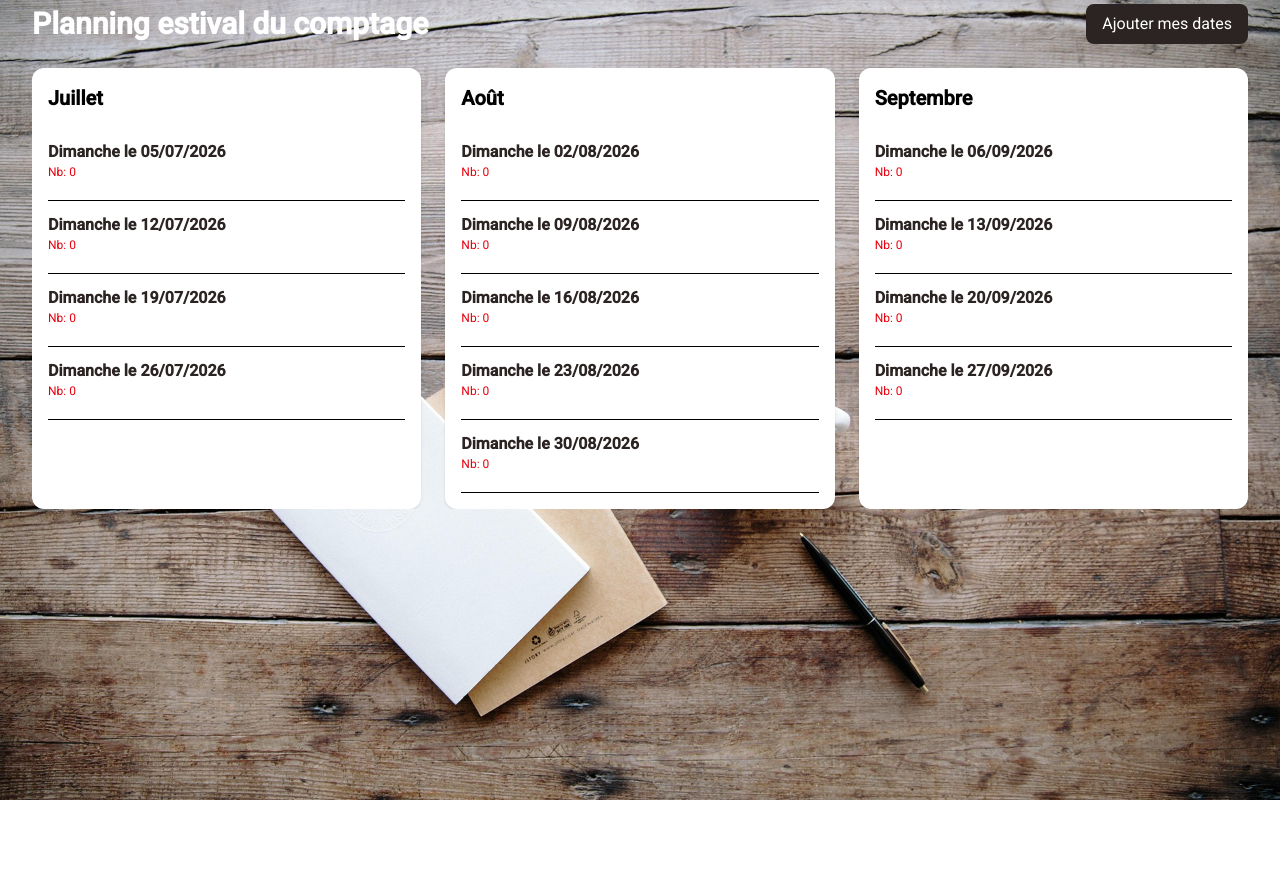
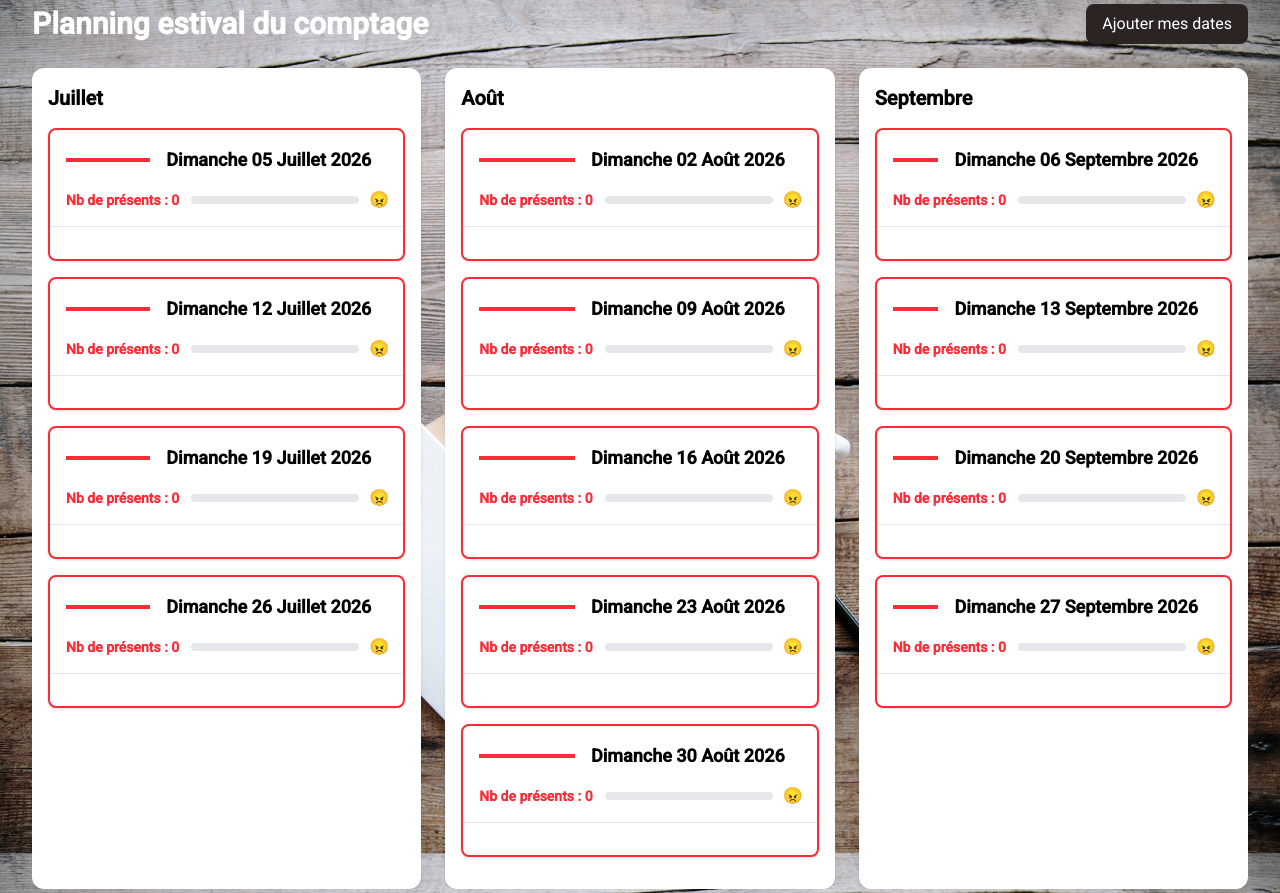
Before and after one commit to rueduweb/counting-planning, an Angular app: page /planning in a window 1280 px wide. Before the commit the page ends 800 px from the top, so only its background shows below. Built offline with nearby package versions, Linux system fonts and the light colour scheme.

Commit message:
add a pretty card day with colored border belong a context

```diff
--- a/src/app/feature-planning/planning/planning.component.html
+++ b/src/app/feature-planning/planning/planning.component.html
@@ -52,42 +52,15 @@
 
           @for(day of month.dates; track day){
 
-            <div class="text-sm border-b py-3 md:text-base">
+            @let people = getPeopleForDate(day);
 
-              <div class="text-taupe-800 font-semibold">
-                Dimanche le {{ day | date:'dd/MM/yyyy' }}
-              </div>
+            <app-attendance-card
+              [date]="day"
+              [people]="people"
+              [displayedCount]="people.length"
+              (selectedPeople)="openModifyForm($event)"
+            />
 
-              @let people = getPeopleForDate(day);
-
-              <div
-                [class.text-green-600]="people.length > 4"
-                [class.text-red-600]="people.length < 4"
-                class="text-xs"
-              >
-                Nb: {{ people.length }}
-              </div>
-
-              <ul class="mt-2 space-y-1">
-
-                @for(person of people; track person.id){
-
-                  <li class="
-                    bg-taupe-100
-                    flex
-                    justify-center
-                    text-gray-800
-                    text-xs
-                    rounded-sm
-                    break-words
-                    cursor-pointer"
-                    (click)="openModifyForm(person)">
-                    {{ person.name }}
-                  </li>
-
-                }
-              </ul>
-            </div>
           }
         </div>
       }
--- a/src/app/feature-planning/planning/planning.component.ts
+++ b/src/app/feature-planning/planning/planning.component.ts
@@ -5,10 +5,17 @@ import { generateSundays } from '../../shared/utils/sunday-generator';
 import { PlanningFormComponent } from '../planning-form/planning-form.component';
 import { PlanningModifyFormComponent } from '../planning-modify-form/planning-modify-form.component';
 import { Person } from '../../core/models/person.model';
+import { AttendanceCardComponent } from '../../shared/components/attendance-card/attendance-card.component';
+import { Event } from '@angular/router';
 
 @Component({
   selector: 'app-planning',
-  imports: [CommonModule, PlanningFormComponent, PlanningModifyFormComponent],
+  imports: [
+    CommonModule,
+    PlanningFormComponent,
+    PlanningModifyFormComponent,
+    AttendanceCardComponent
+  ],
   templateUrl: './planning.component.html',
   styleUrl: './planning.component.scss',
   changeDetection: ChangeDetectionStrategy.OnPush
@@ -61,7 +68,7 @@ export class PlanningComponent {
   }
 
   // open modal a person
-  openModifyForm(person: Person) {
+  openModifyForm(person: Person): void {
     // copy to avoid modify the signal before validation
     this.selectedPerson = structuredClone(person);
     this.showModifyForm.set(true);
--- /dev/null
+++ b/src/app/shared/components/attendance-card/attendance-card.component.html
@@ -0,0 +1,67 @@
+<div
+  class="rounded-lg border-2 bg-white overflow-hidden shadow-sm block mb-4"
+  [class]="state().border">
+
+  <!-- En-tête -->
+  <div class="p-4">
+
+    <div class="flex items-center gap-4 mb-4">
+
+      <div
+        class="flex-1 h-1"
+        [class]="state().bg">
+      </div>
+
+      <span class="text-lg font-bold text-center whitespace-nowrap capitalize">
+        {{ formattedDate() }}
+      </span>
+
+      <div
+        class="flex items-center gap-3"
+        [class]="state().bg">
+      </div>
+
+    </div>
+
+    <div class="flex items-center gap-3">
+
+      <span
+        class="text-sm font-semibold whitespace-nowrap"
+        [class]="state().text">
+
+        Nb de présents : {{ displayedCount() }}
+
+      </span>
+
+      <div class="flex-1 h-2 rounded-full bg-gray-200"></div>
+
+      <span class="attendance-emoji flex items-center justify-center">
+        {{ state().emoji }}
+      </span>
+
+    </div>
+
+  </div>
+
+  <!-- Liste -->
+  <div class="border-t border-gray-200 p-4">
+
+    <div class="grid grid-cols-2 gap-x-12 gap-y-3">
+
+      @for (person of people(); track person.id) {
+
+        <div class="flex justify-between items-center text-sm font-medium">
+
+          <span (click)="callModifyForm(person)" class="cursor-pointer">{{ person.name }}</span>
+
+          <div class="attendance-square bg-gray-300"></div>
+
+        </div>
+
+      }
+
+    </div>
+
+  </div>
+
+</div>
--- /dev/null
+++ b/src/app/shared/components/attendance-card/attendance-card.component.scss
@@ -0,0 +1,28 @@
+:host {
+    display: block;
+}
+
+/* ---------------------- */
+/* Décor                  */
+/* ---------------------- */
+
+.clip-corner {
+    clip-path: polygon(0 0, 100% 100%, 0 100%);
+}
+
+.corner-small {
+    width: 14px;
+    height: 14px;
+    background: #d9d9d9;
+    clip-path: polygon(100% 0, 100% 100%, 0 100%);
+}
+
+.attendance-emoji {
+  height: 16px;
+  width: 16px;
+}
+
+.attendance-square {
+  height: 10px;
+  width: 10px;
+}
--- /dev/null
+++ b/src/app/shared/components/attendance-card/attendance-card.component.ts
@@ -0,0 +1,78 @@
+import {
+  Component,
+  ChangeDetectionStrategy,
+  computed,
+  input,
+  output
+} from '@angular/core';
+import { CommonModule } from '@angular/common';
+import { Person } from '../../../core/models/person.model';
+
+type CardState = {
+  border: string;
+  text: string;
+  bg: string;
+  emoji: string;
+};
+
+@Component({
+  selector: 'app-attendance-card',
+  imports: [CommonModule],
+  templateUrl: './attendance-card.component.html',
+  styleUrl: './attendance-card.component.scss',
+  changeDetection: ChangeDetectionStrategy.OnPush
+})
+export class AttendanceCardComponent {
+  readonly date = input.required<Date>();
+
+  readonly people = input.required<Person[]>();
+
+  readonly selectedPeople = output<Person>();
+
+  readonly displayedCount = input.required<number>();
+
+  readonly formattedDate = computed(() =>
+    new Intl.DateTimeFormat('fr-FR', {
+      weekday: 'long',
+      day: '2-digit',
+      month: 'long',
+      year: 'numeric'
+    }).format(this.date())
+  );
+
+  readonly state = computed<CardState>(() => {
+
+    const nb = this.displayedCount();
+
+    if (nb > 4) {
+      return {
+        border: 'border-green-500',
+        text: 'text-green-600',
+        bg: 'bg-green-500',
+        emoji: '😌'
+      };
+    }
+
+    if (nb === 4) {
+      return {
+        border: 'border-gray-400',
+        text: 'text-gray-500',
+        bg: 'bg-gray-400',
+        emoji: '😐'
+      };
+    }
+
+    return {
+      border: 'border-red-500',
+      text: 'text-red-500',
+      bg: 'bg-red-500',
+      emoji: '😠'
+    };
+
+  });
+
+  callModifyForm(person: Person): void {
+    this.selectedPeople.emit(person);
+  }
+
+}
```
